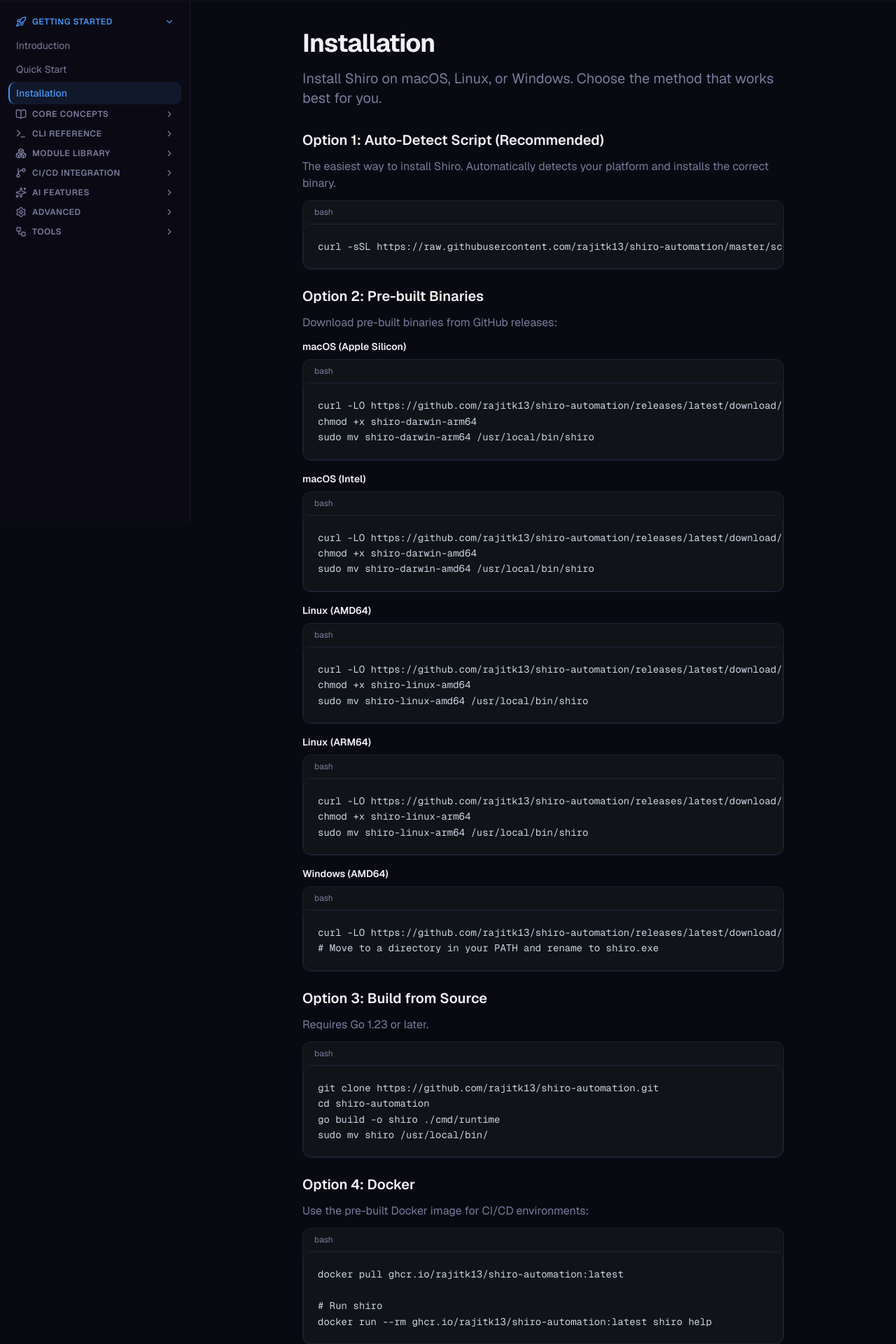
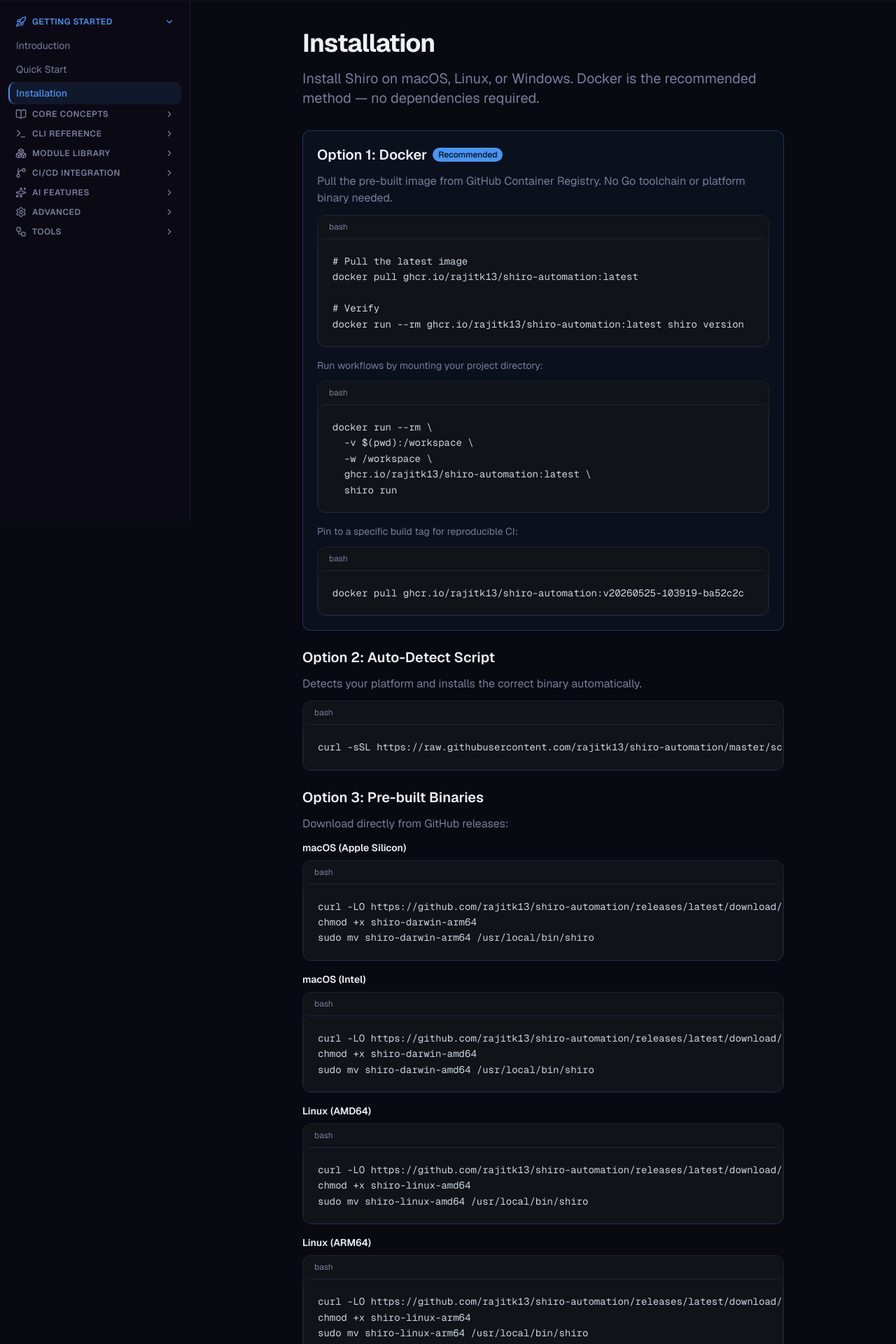
Before and after one commit to rajitk13/shiro-automation-docs, a Next.js app: page /docs/installation in a window 1280 px wide. Shown: the part 55-1975 px from the top of the page at 70% size. Built offline with nearby package versions, Linux system fonts and the light colour scheme.

Commit message:
docs: prioritise docker install, keep curl as alternative

```diff
--- a/app/docs/installation/page.tsx
+++ b/app/docs/installation/page.tsx
@@ -32,31 +32,64 @@ export default function InstallationPage() {
       <div>
         <h1 className="text-4xl font-bold tracking-tight mb-4">Installation</h1>
         <p className="text-xl text-muted-foreground">
-          Install Shiro on macOS, Linux, or Windows. Choose the method that
-          works best for you.
+          Install Shiro on macOS, Linux, or Windows. Docker is the recommended
+          method — no dependencies required.
         </p>
       </div>
 
       <div className="space-y-6">
+        {/* ── Option 1: Docker (Recommended) ── */}
+        <div className="space-y-3 rounded-lg border border-primary/30 bg-primary/5 p-5">
+          <div className="flex items-center gap-2">
+            <h2 className="text-xl font-semibold">Option 1: Docker</h2>
+            <span className="rounded-full bg-primary px-2 py-0.5 text-xs font-medium text-primary-foreground">
+              Recommended
+            </span>
+          </div>
+          <p className="text-muted-foreground">
+            Pull the pre-built image from GitHub Container Registry. No Go
+            toolchain or platform binary needed.
+          </p>
+          <CodeBlock>{`# Pull the latest image
+docker pull ghcr.io/rajitk13/shiro-automation:latest
+
+# Verify
+docker run --rm ghcr.io/rajitk13/shiro-automation:latest shiro version`}</CodeBlock>
+
+          <p className="text-sm text-muted-foreground pt-1">
+            Run workflows by mounting your project directory:
+          </p>
+          <CodeBlock>{`docker run --rm \\
+  -v $(pwd):/workspace \\
+  -w /workspace \\
+  ghcr.io/rajitk13/shiro-automation:latest \\
+  shiro run`}</CodeBlock>
+
+          <p className="text-sm text-muted-foreground pt-1">
+            Pin to a specific build tag for reproducible CI:
+          </p>
+          <CodeBlock>{`docker pull ghcr.io/rajitk13/shiro-automation:v20260525-103919-ba52c2c`}</CodeBlock>
+        </div>
+
+        {/* ── Option 2: Auto-Detect Script ── */}
         <div className="space-y-3">
           <h2 className="text-xl font-semibold">
-            Option 1: Auto-Detect Script (Recommended)
+            Option 2: Auto-Detect Script
           </h2>
           <p className="text-muted-foreground">
-            The easiest way to install Shiro. Automatically detects your
-            platform and installs the correct binary.
+            Detects your platform and installs the correct binary automatically.
           </p>
           <CodeBlock>{`curl -sSL https://raw.githubusercontent.com/rajitk13/shiro-automation/master/scripts/install-auto.sh | bash`}</CodeBlock>
         </div>
 
+        {/* ── Option 3: Pre-built Binaries ── */}
         <div className="space-y-3">
           <h2 className="text-xl font-semibold">
-            Option 2: Pre-built Binaries
+            Option 3: Pre-built Binaries
           </h2>
           <p className="text-muted-foreground">
-            Download pre-built binaries from GitHub releases:
+            Download directly from GitHub releases:
           </p>
-
           <div className="space-y-4">
             <div>
               <h3 className="text-sm font-semibold mb-2">
@@ -66,28 +99,24 @@ export default function InstallationPage() {
 chmod +x shiro-darwin-arm64
 sudo mv shiro-darwin-arm64 /usr/local/bin/shiro`}</CodeBlock>
             </div>
-
             <div>
               <h3 className="text-sm font-semibold mb-2">macOS (Intel)</h3>
               <CodeBlock>{`curl -LO https://github.com/rajitk13/shiro-automation/releases/latest/download/shiro-darwin-amd64
 chmod +x shiro-darwin-amd64
 sudo mv shiro-darwin-amd64 /usr/local/bin/shiro`}</CodeBlock>
             </div>
-
             <div>
               <h3 className="text-sm font-semibold mb-2">Linux (AMD64)</h3>
               <CodeBlock>{`curl -LO https://github.com/rajitk13/shiro-automation/releases/latest/download/shiro-linux-amd64
 chmod +x shiro-linux-amd64
 sudo mv shiro-linux-amd64 /usr/local/bin/shiro`}</CodeBlock>
             </div>
-
             <div>
               <h3 className="text-sm font-semibold mb-2">Linux (ARM64)</h3>
               <CodeBlock>{`curl -LO https://github.com/rajitk13/shiro-automation/releases/latest/download/shiro-linux-arm64
 chmod +x shiro-linux-arm64
 sudo mv shiro-linux-arm64 /usr/local/bin/shiro`}</CodeBlock>
             </div>
-
             <div>
               <h3 className="text-sm font-semibold mb-2">Windows (AMD64)</h3>
               <CodeBlock>{`curl -LO https://github.com/rajitk13/shiro-automation/releases/latest/download/shiro-windows-amd64.exe
@@ -96,24 +125,14 @@ sudo mv shiro-linux-arm64 /usr/local/bin/shiro`}</CodeBlock>
           </div>
         </div>
 
+        {/* ── Option 4: Build from Source ── */}
         <div className="space-y-3">
-          <h2 className="text-xl font-semibold">Option 3: Build from Source</h2>
+          <h2 className="text-xl font-semibold">Option 4: Build from Source</h2>
           <p className="text-muted-foreground">Requires Go 1.23 or later.</p>
           <CodeBlock>{`git clone https://github.com/rajitk13/shiro-automation.git
 cd shiro-automation
 go build -o shiro ./cmd/runtime
 sudo mv shiro /usr/local/bin/`}</CodeBlock>
-        </div>
-
-        <div className="space-y-3">
-          <h2 className="text-xl font-semibold">Option 4: Docker</h2>
-          <p className="text-muted-foreground">
-            Use the pre-built Docker image for CI/CD environments:
-          </p>
-          <CodeBlock>{`docker pull ghcr.io/rajitk13/shiro-automation:latest
-
-# Run shiro
-docker run --rm ghcr.io/rajitk13/shiro-automation:latest shiro help`}</CodeBlock>
         </div>
       </div>
 
@@ -122,7 +141,8 @@ docker run --rm ghcr.io/rajitk13/shiro-automation:latest shiro help`}</CodeBlock
         <p className="text-muted-foreground mb-4">
           After installation, verify Shiro is working:
         </p>
-        <CodeBlock>{`shiro help`}</CodeBlock>
+        <CodeBlock>{`shiro version
+shiro help`}</CodeBlock>
       </div>
 
       <div className="rounded-lg border border-border bg-gradient-to-br from-primary/5 to-accent/5 p-6">
--- a/app/docs/quickstart/page.tsx
+++ b/app/docs/quickstart/page.tsx
@@ -44,16 +44,20 @@ export default function QuickstartPage() {
             Install Shiro
           </h2>
           <p className="text-muted-foreground">
-            Download and install Shiro using the auto-detect script, or download
-            a pre-built binary.
+            The recommended way is via Docker — no dependencies required. Curl
+            scripts are available if you prefer a local binary.
           </p>
-          <CodeBlock>{`# Auto-detect and install (Recommended)
-curl -sSL https://raw.githubusercontent.com/rajitk13/shiro-automation/master/scripts/install-auto.sh | bash
+          <CodeBlock>{`# Recommended: pull the Docker image
+docker pull ghcr.io/rajitk13/shiro-automation:latest
 
-# Or download manually for your platform
-curl -LO https://github.com/rajitk13/shiro-automation/releases/latest/download/shiro-darwin-arm64
-chmod +x shiro-darwin-arm64
-sudo mv shiro-darwin-arm64 /usr/local/bin/shiro`}</CodeBlock>
+# Run workflows via Docker (mount your project)
+docker run --rm -v $(pwd):/workspace -w /workspace \\
+  ghcr.io/rajitk13/shiro-automation:latest shiro run`}</CodeBlock>
+
+          <p className="text-sm text-muted-foreground mt-2">
+            Prefer a local binary? Use the auto-detect script:
+          </p>
+          <CodeBlock>{`curl -sSL https://raw.githubusercontent.com/rajitk13/shiro-automation/master/scripts/install-auto.sh | bash`}</CodeBlock>
         </div>
 
         <div className="space-y-3">
```
